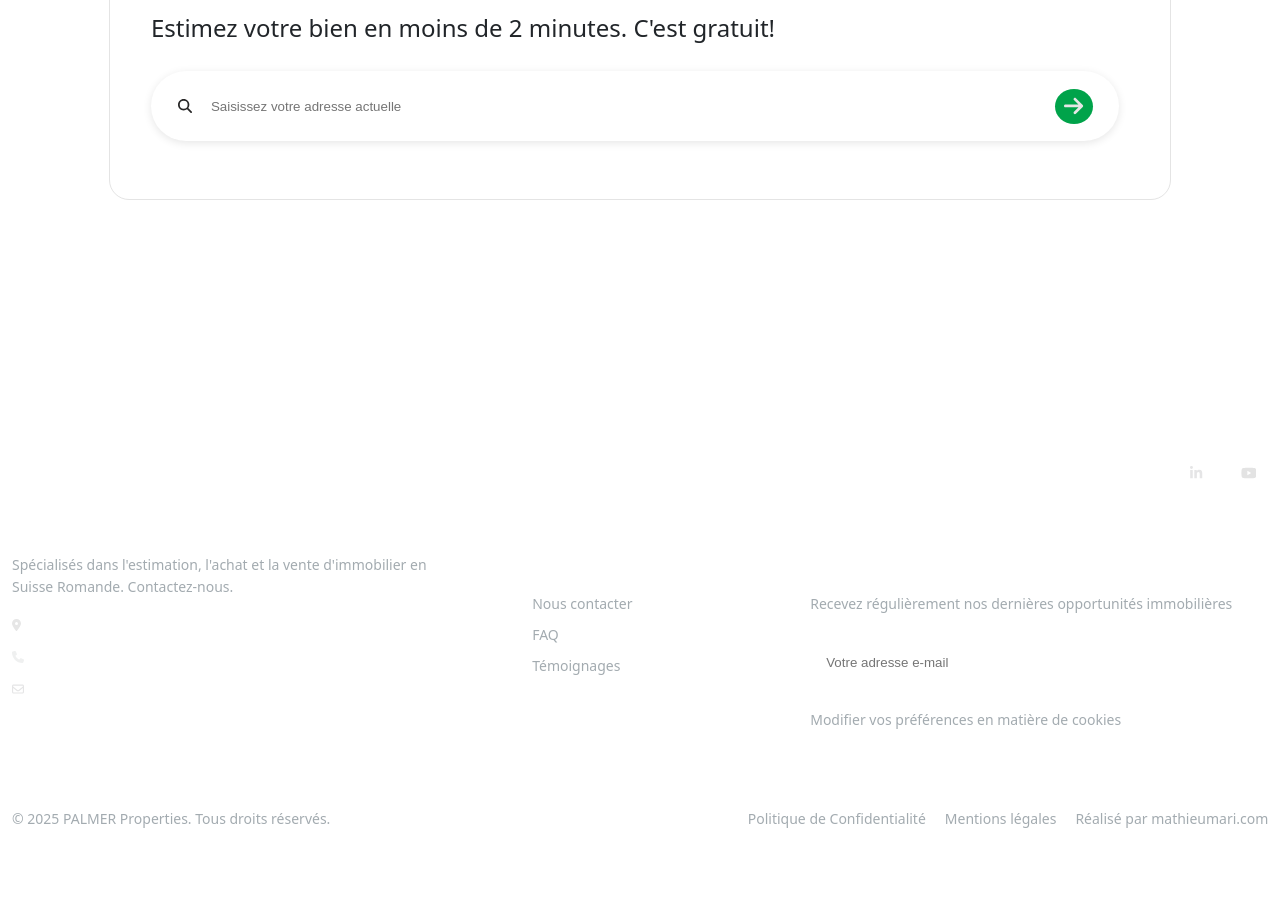
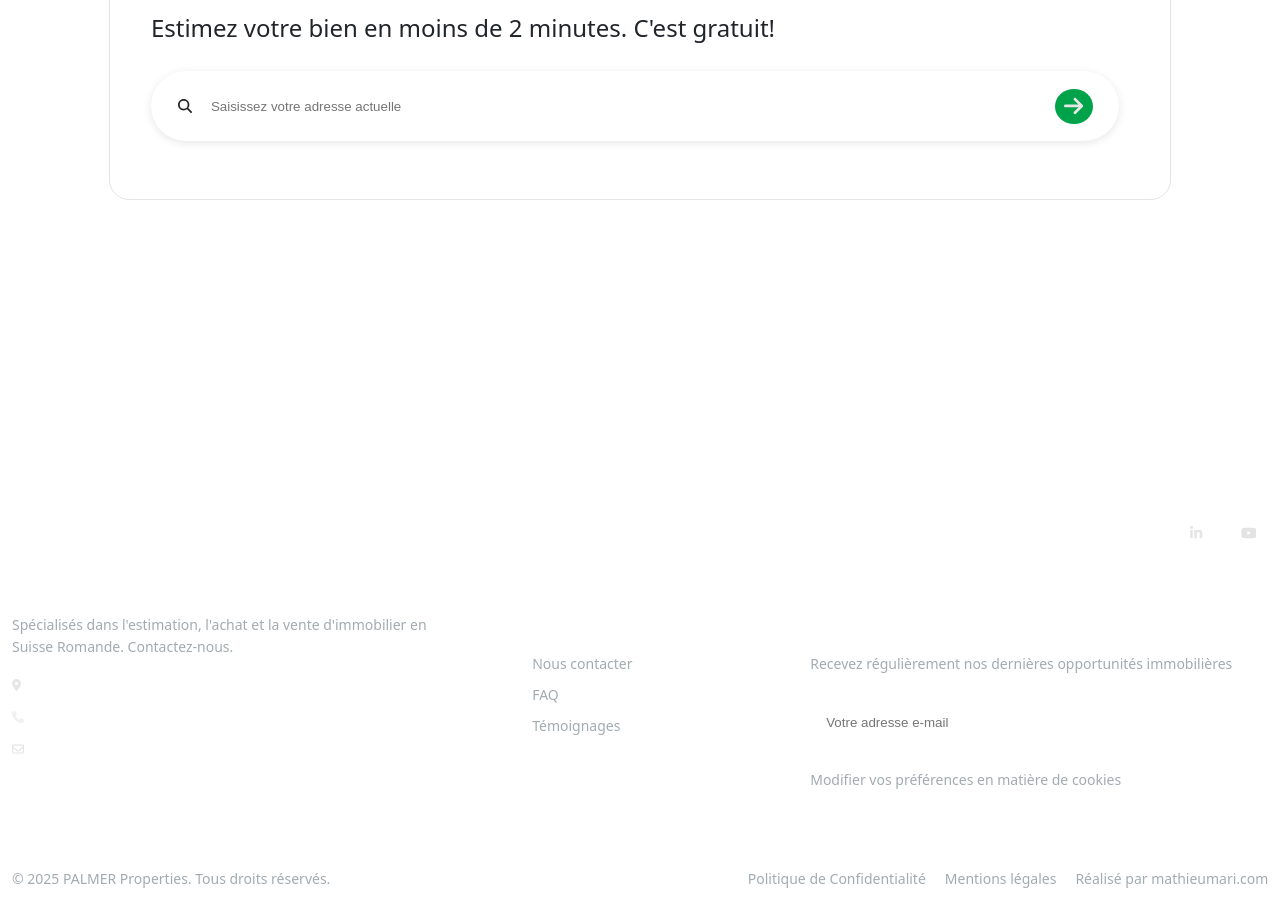
Before and after one commit to mohammeddl/homze, a website with bundled scripts: page index.html in a window 1280 px wide. Shown: the part 372-1281 px from the top of the page. Before the commit the page ends 1221 px from the top, so only its background shows below. Built offline with nearby package versions, Linux system fonts and the light colour scheme; files whose address does not match are found by name; a web font is replaced by a local one.

Commit message:
Adjust footer position to improve layout and spacing

```diff
--- a/css/frame.css
+++ b/css/frame.css
@@ -59,7 +59,7 @@
 .footer {
   position: absolute;
   width: calc(100% + 0.4px);
-  top: 745px;
+  top: 805px;
   right: -0.4px;
   left: 0px;
   display: flex;
```
